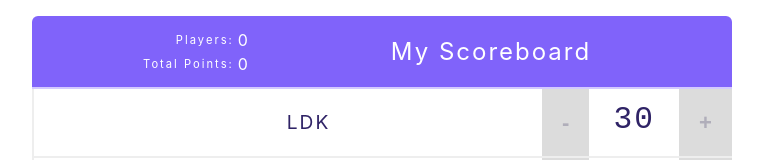
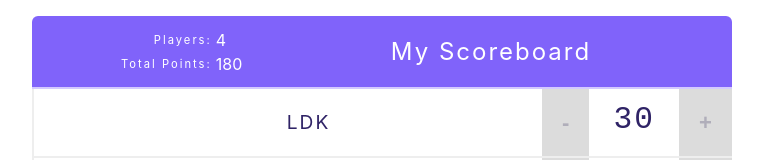
Before and after one commit to yzzzzun/scoreboard, a React (Create React App) app: page / in a window 1280 px wide. Shown: the top 160 px of the page, without its empty margins (258-1021 px from the left). Built offline with nearby package versions, Linux system fonts and the light colour scheme.

Commit message:
totalPlayer, totalScore 구현

```diff
--- a/src/App.js
+++ b/src/App.js
@@ -15,7 +15,7 @@ class App extends React.Component {
 	render() {
 		return (
 			<div className="scoreboard">
-				<Header title="My Scoreboard" totalPlayers={11} />
+				<Header title="My Scoreboard" players={this.state.players} />
 
 				{
 					this.state.players.map((player) => {
--- a/src/Header.js
+++ b/src/Header.js
@@ -4,10 +4,10 @@ import {Stats} from "./Stats";
 export const Header = (props) => {
 	console.log(props);
 
-	const {title, totalPlayers} = props;
+	const {title, players} = props;
 	return (
 		<header className="header">
-			<Stats/>
+			<Stats players = {players}/>
 			<h1 className="h1">{title}</h1>
 		</header>
 	);
--- a/src/Stats.js
+++ b/src/Stats.js
@@ -1,16 +1,30 @@
 import React from 'react';
 
 export const Stats = (props) => {
+
+	console.log(props);
+
+	const getTotalScore = (players) => {
+		let sum = 0;
+		players.forEach(player => {
+			sum += player.score;
+		})
+		return sum;
+	}
+
+	let totalPlayers = props.players.length;
+	let totalScore = getTotalScore(props.players);
+
 	return (
 		<table className="stats">
 			<tbody>
 				<tr>
 					<td>Players:</td>
-					<td>0</td>
+					<td>{totalPlayers}</td>
 				</tr>
 				<tr>
 					<td>Total Points:</td>
-					<td>0</td>
+					<td>{totalScore}</td>
 				</tr>
 			</tbody>
 		</table>
```
